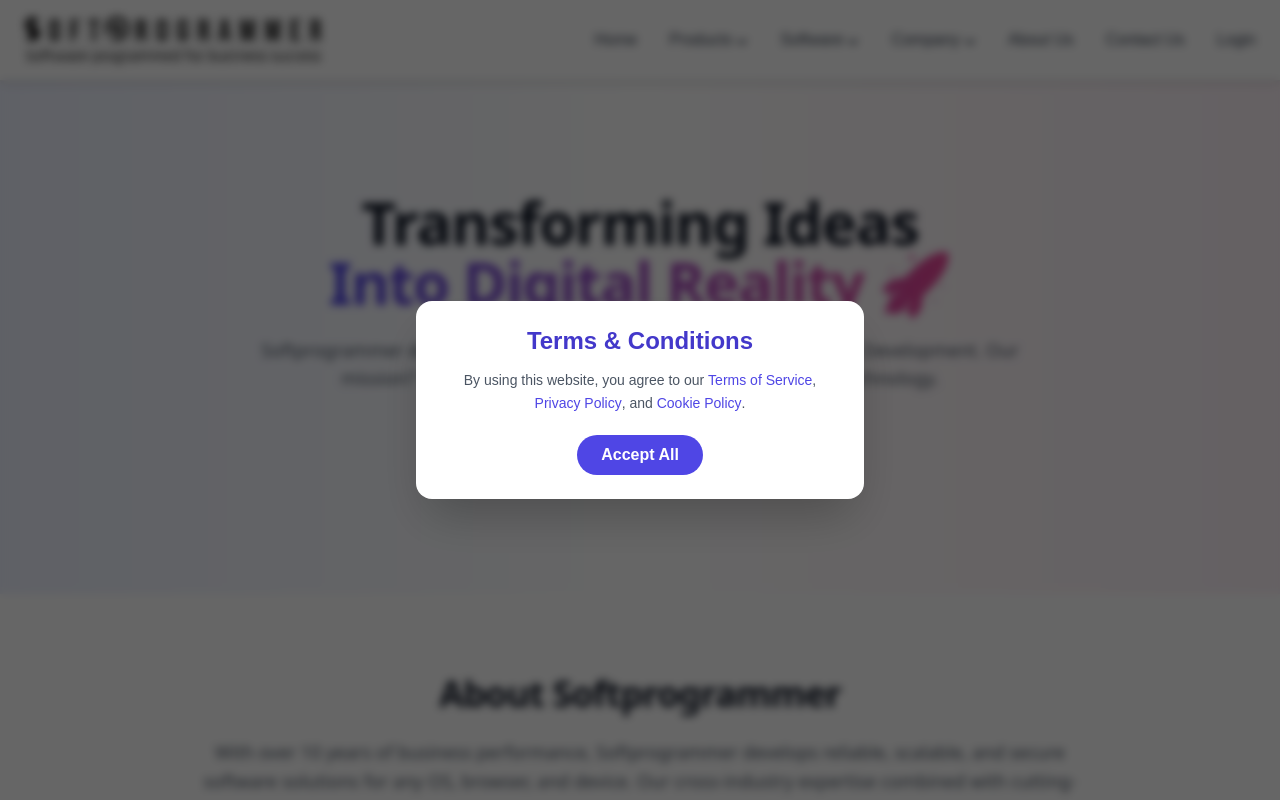
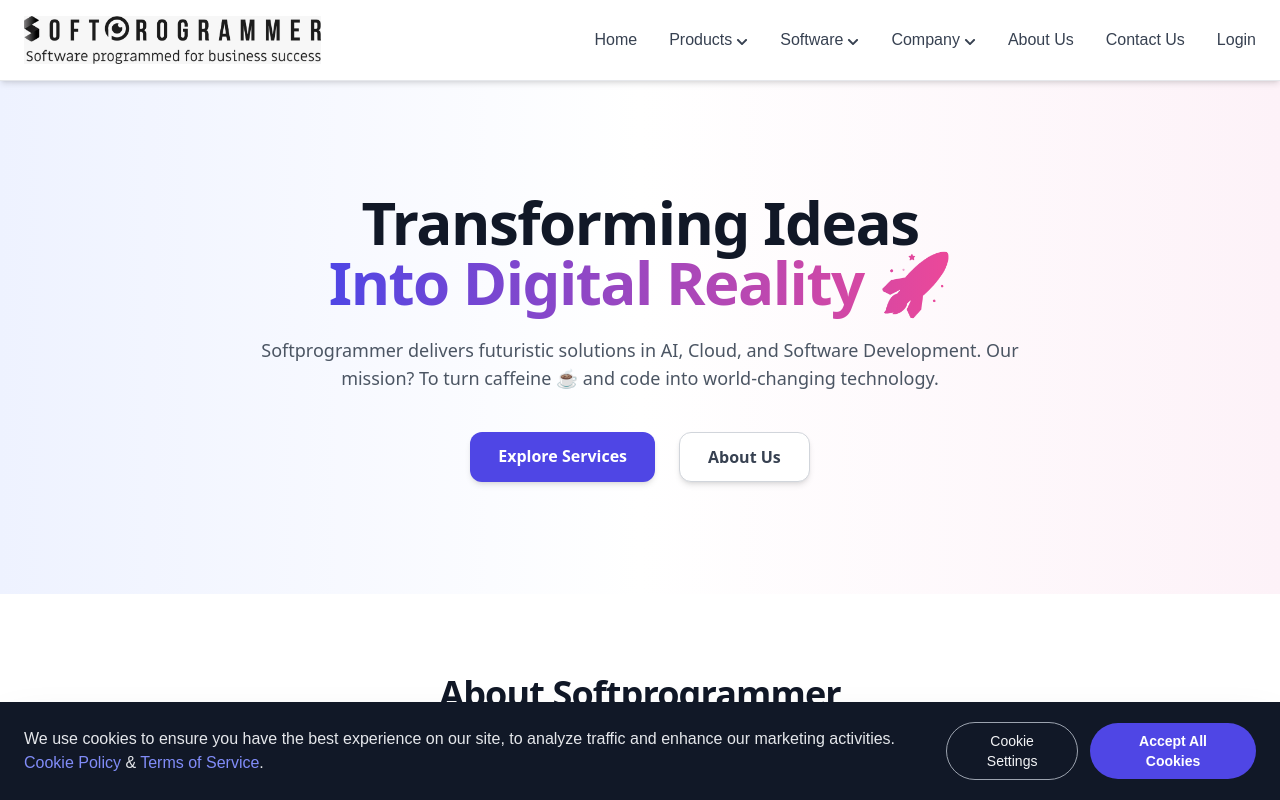
Before and after one commit to vansharoraxx00/aroradevelopers-site-private, a React (Vite) app: page / in a window 1280 px wide. Shown: the top 800 px of the page. Built offline with nearby package versions, Linux system fonts and the light colour scheme.

Commit message:
Update TermsPopup.jsx

```diff
--- a/src/components/TermsPopup.jsx
+++ b/src/components/TermsPopup.jsx
@@ -1,40 +1,86 @@
 import React, { useEffect, useState } from "react";
 
-export default function TermsPopup() {
+export default function CookieBanner() {
   const [showPopup, setShowPopup] = useState(false);
 
   useEffect(() => {
-    const accepted = localStorage.getItem("termsAccepted");
+    const accepted = localStorage.getItem("cookiesAccepted");
     if (!accepted) {
       setShowPopup(true);
     }
   }, []);
 
   const handleAccept = () => {
-    localStorage.setItem("termsAccepted", "true");
+    localStorage.setItem("cookiesAccepted", "true");
     setShowPopup(false);
   };
 
-  if (!showPopup) return null;
+  const handleSettings = () => {
+    alert("⚙️ Cookie settings panel coming soon!");
+  };
+
+  const handleReset = () => {
+    localStorage.removeItem("cookiesAccepted");
+    alert("✅ Cookies reset. Reload to see banner again!");
+  };
+
+  if (!showPopup)
+    return (
+      <>
+        {process.env.NODE_ENV === "development" && (
+          <button
+            onClick={handleReset}
+            className="fixed bottom-4 right-4 bg-red-600 text-white text-sm px-4 py-2 rounded-lg shadow-md hover:bg-red-700 z-[9999]"
+          >
+            Reset Cookies
+          </button>
+        )}
+      </>
+    );
 
   return (
-    <div className="fixed inset-0 bg-black/60 flex items-center justify-center z-[9999] backdrop-blur-sm">
-      <div className="bg-white rounded-2xl shadow-2xl p-6 max-w-md text-center mx-4 animate-fadeIn">
-        <h2 className="text-2xl font-bold mb-3 text-indigo-700">Terms & Conditions</h2>
-        <p className="text-gray-600 text-sm mb-5 leading-relaxed">
-          By using this website, you agree to our{" "}
-          <span className="text-indigo-600 font-medium">Terms of Service</span>,{" "}
-          <span className="text-indigo-600 font-medium">Privacy Policy</span>, and{" "}
-          <span className="text-indigo-600 font-medium">Cookie Policy</span>.
-        </p>
+    <div className="fixed bottom-0 left-0 right-0 z-[9999] bg-gray-900 text-white px-6 py-4 md:py-5 flex flex-col md:flex-row md:items-center md:justify-between shadow-2xl animate-slideUp">
+      {/* Text Section */}
+      <p className="text-sm md:text-base text-gray-200 md:w-3/4 leading-relaxed text-center md:text-left mb-3 md:mb-0">
+        We use cookies to ensure you have the best experience on our site, to analyze
+        traffic and enhance our marketing activities.{" "}
+        <span className="text-indigo-400 cursor-pointer hover:underline">
+          Cookie Policy
+        </span>{" "}
+        &{" "}
+        <span className="text-indigo-400 cursor-pointer hover:underline">
+          Terms of Service
+        </span>.
+      </p>
 
+      {/* Buttons */}
+      <div className="flex items-center justify-center gap-3">
+        <button
+          onClick={handleSettings}
+          className="border border-gray-400 text-gray-100 px-4 py-2 rounded-full text-sm font-medium hover:bg-gray-800 transition"
+        >
+          Cookie Settings
+        </button>
         <button
           onClick={handleAccept}
-          className="bg-indigo-600 hover:bg-indigo-700 text-white px-6 py-2 rounded-full font-semibold transition duration-300"
+          className="bg-indigo-600 hover:bg-indigo-700 text-white px-5 py-2 rounded-full text-sm font-semibold transition"
         >
-          Accept All
+          Accept All Cookies
         </button>
       </div>
+
+      {/* Slide-up animation */}
+      <style>
+        {`
+          @keyframes slideUp {
+            from { transform: translateY(100%); opacity: 0; }
+            to { transform: translateY(0); opacity: 1; }
+          }
+          .animate-slideUp {
+            animation: slideUp 0.4s ease-out;
+          }
+        `}
+      </style>
     </div>
   );
 }
```
